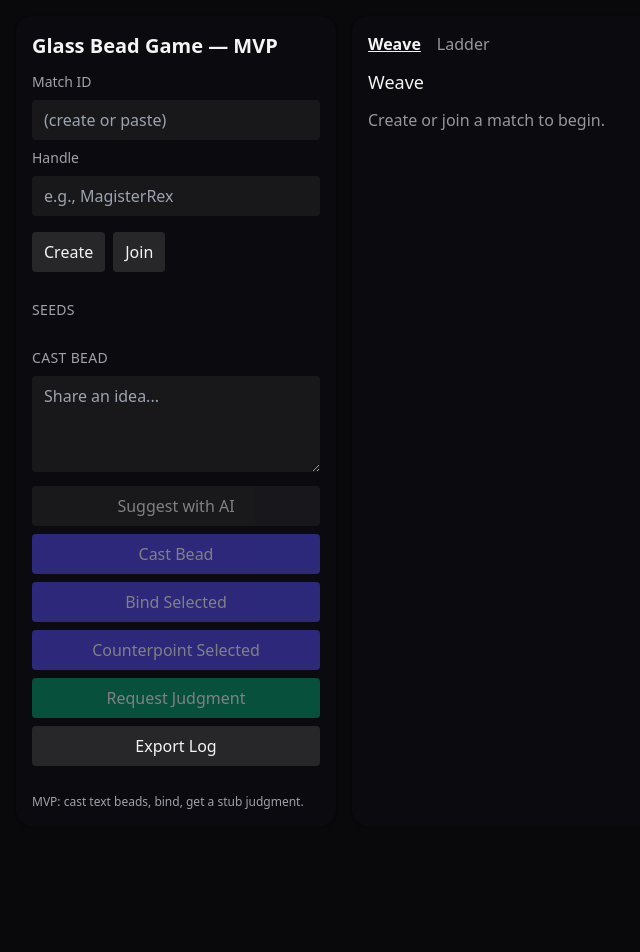
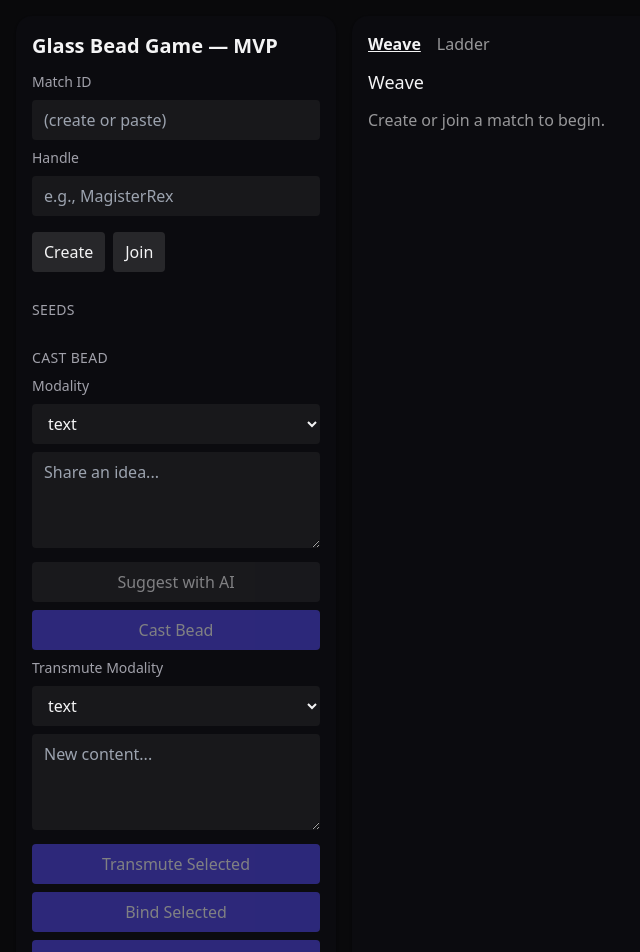
Before and after one commit to warrofua/glass-bead-game, a React (Vite) app in the folder apps/web/: page / in a window 1280 px wide. Shown: the top 952 px of the page, without its empty margins (0-640 px from the left). Before the commit the page ends 842 px from the top, so only its background shows below. Built offline with nearby package versions, Linux system fonts and the light colour scheme.

Commit message:
feat: add bead transmutation UI

```diff
--- a/apps/web/src/App.tsx
+++ b/apps/web/src/App.tsx
@@ -1,5 +1,5 @@
 import React, { useEffect, useState } from "react";
-import type { GameState, Bead, Move, JudgmentScroll } from "@gbg/types";
+import type { GameState, Bead, Move, JudgmentScroll, Modality } from "@gbg/types";
 import GraphView from "./GraphView";
 import Ladder from "./Ladder";
 import useMatchState from "./hooks/useMatchState";
@@ -26,15 +26,20 @@ export default function App() {
   const [scroll, setScroll] = useState<JudgmentScroll | null>(null);
   const [selectedPath, setSelectedPath] = useState<number>(0);
   const [beadText, setBeadText] = useState("");
+  const [castModality, setCastModality] = useState<Modality>("text");
+  const [transmuteTarget, setTransmuteTarget] = useState<string | null>(null);
+  const [transmuteModality, setTransmuteModality] = useState<Modality>("text");
+  const [transmuteText, setTransmuteText] = useState("");
   const [tab, setTab] = useState<'weave' | 'ladder'>('weave');
   const { state, setState, connect } = useMatchState(undefined, { autoConnect: false });
   const currentPlayer = state?.players.find(p => p.id === state.currentPlayerId);
   const isMyTurn = currentPlayer?.id === playerId;
+  const modalities: Modality[] = ["text", "image", "audio", "math", "code", "data"];
 
-  const twistAllows = (type: Move["type"]): boolean => {
+  const twistAllows = (type: Move["type"], modality: Modality = "text"): boolean => {
     const effect = state?.twist?.effect;
     if (!effect) return true;
-    if ((type === "cast" || type === "mirror" || type === "counterpoint") && effect.modalityLock && !effect.modalityLock.includes("text")) return false;
+    if ((type === "cast" || type === "mirror" || type === "counterpoint" || type === "transmute") && effect.modalityLock && !effect.modalityLock.includes(modality)) return false;
     if ((type === "bind" || type === "counterpoint") && effect.requiredRelation) {
       const label = type === "bind" ? "analogy" : "motif-echo";
       if (label !== effect.requiredRelation) return false;
@@ -81,14 +86,14 @@ export default function App() {
   };
 
   const castBead = async () => {
-    if (!playerId || !state || !twistAllows("cast")) return;
+    if (!playerId || !state || !twistAllows("cast", castModality)) return;
     const text = beadText.trim();
     if (!text || text.length > 500) return;
     const beadId = `b_${Math.random().toString(36).slice(2, 8)}`;
     const bead: Bead = {
       id: beadId,
       ownerId: playerId,
-      modality: "text",
+      modality: castModality,
       title: "Idea",
       content: text,
       complexity: 1,
@@ -116,6 +121,10 @@ export default function App() {
   };
 
   const [selected, setSelected] = useState<string[]>([]);
+
+  useEffect(() => {
+    setTransmuteTarget(selected.length === 1 ? selected[0] : null);
+  }, [selected]);
 
   const toggleSelect = (id: string) => {
     setSelected(sel => {
@@ -178,6 +187,32 @@ export default function App() {
       setSelected([]);
     } catch (err) {
       console.error("Failed to counterpoint beads", err);
+    }
+  };
+
+  const transmuteSelected = async () => {
+    if (!playerId || !state || !transmuteTarget || !twistAllows("transmute", transmuteModality)) return;
+    const payload: any = { beadId: transmuteTarget, modality: transmuteModality };
+    const content = transmuteText.trim();
+    if (content) payload.content = content;
+    const move: Move = {
+      id: `m_${Math.random().toString(36).slice(2,8)}`,
+      playerId,
+      type: "transmute",
+      payload,
+      timestamp: Date.now(),
+      durationMs: 800,
+      valid: true,
+    };
+    try {
+      await api(`/match/${state.id}/move`, {
+        method: "POST",
+        body: JSON.stringify(move),
+      });
+      setTransmuteText("");
+      setSelected([]);
+    } catch (err) {
+      console.error("Failed to transmute bead", err);
     }
   };
 
@@ -274,6 +309,16 @@ export default function App() {
         )}
         <div className="pt-4 space-y-2">
           <h2 className="text-sm uppercase tracking-wide text-[var(--muted)]">Cast Bead</h2>
+          <label className="block text-sm text-[var(--muted)]">Modality</label>
+          <select
+            value={castModality}
+            onChange={e => setCastModality(e.target.value as Modality)}
+            className="w-full bg-zinc-900 rounded px-3 py-2"
+          >
+            {modalities.map(m => (
+              <option key={m} value={m}>{m}</option>
+            ))}
+          </select>
           <textarea
             value={beadText}
             onChange={e => setBeadText(e.target.value)}
@@ -289,10 +334,33 @@ export default function App() {
           </button>
           <button
             onClick={castBead}
-            disabled={!beadText.trim() || !isMyTurn || !twistAllows("cast")}
+            disabled={!beadText.trim() || !isMyTurn || !twistAllows("cast", castModality)}
             className="w-full px-3 py-2 bg-indigo-600 rounded hover:bg-indigo-500 disabled:opacity-50 disabled:cursor-not-allowed"
           >
             Cast Bead
+          </button>
+          <label className="block text-sm text-[var(--muted)]">Transmute Modality</label>
+          <select
+            value={transmuteModality}
+            onChange={e => setTransmuteModality(e.target.value as Modality)}
+            className="w-full bg-zinc-900 rounded px-3 py-2"
+          >
+            {modalities.map(m => (
+              <option key={m} value={m}>{m}</option>
+            ))}
+          </select>
+          <textarea
+            value={transmuteText}
+            onChange={e => setTransmuteText(e.target.value)}
+            className="w-full bg-zinc-900 rounded px-3 py-2 h-24"
+            placeholder="New content..."
+          />
+          <button
+            onClick={transmuteSelected}
+            disabled={!isMyTurn || !transmuteTarget || !twistAllows("transmute", transmuteModality)}
+            className="w-full px-3 py-2 bg-indigo-600 rounded hover:bg-indigo-500 disabled:opacity-50 disabled:cursor-not-allowed"
+          >
+            Transmute Selected
           </button>
           <button
             onClick={bindSelected}
```
